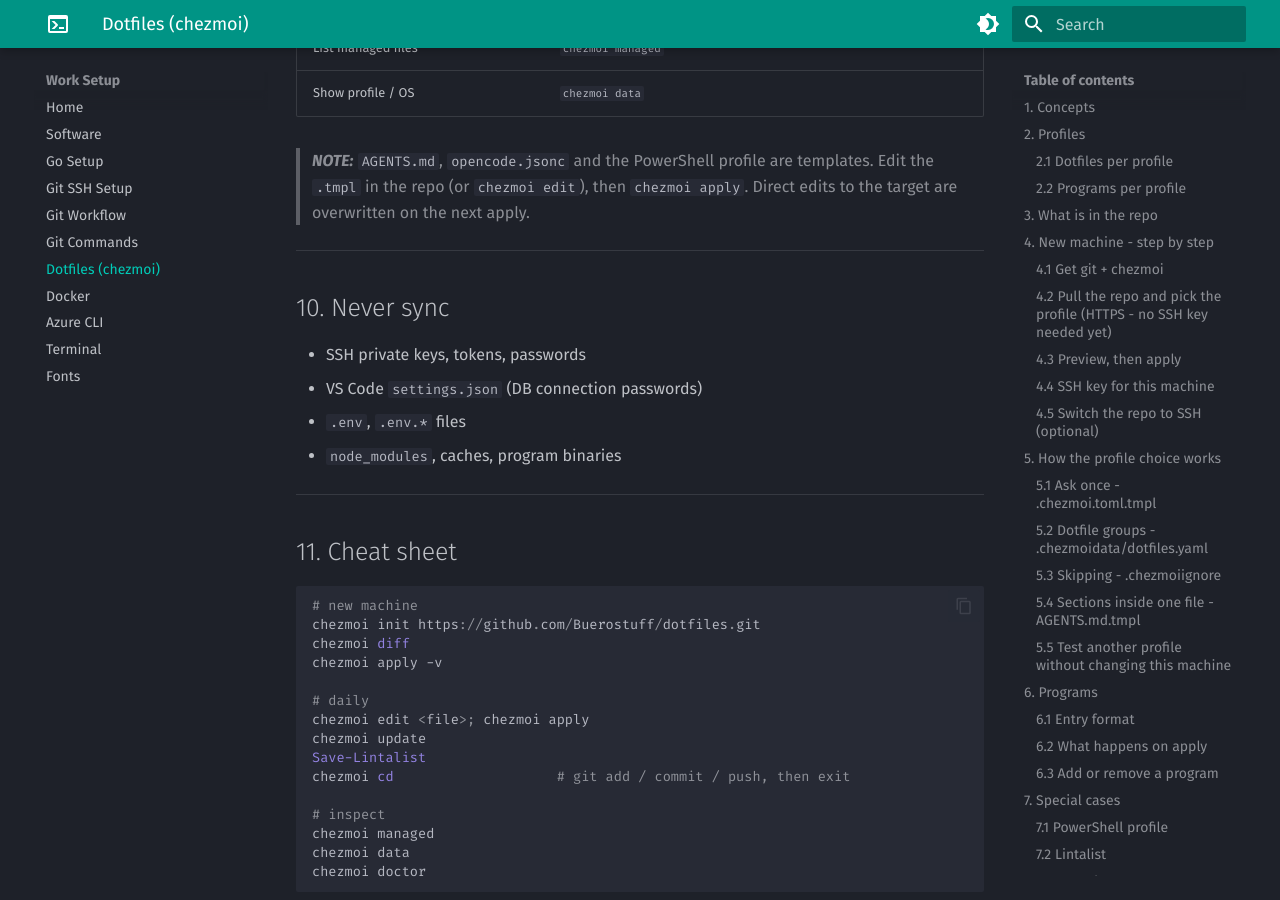
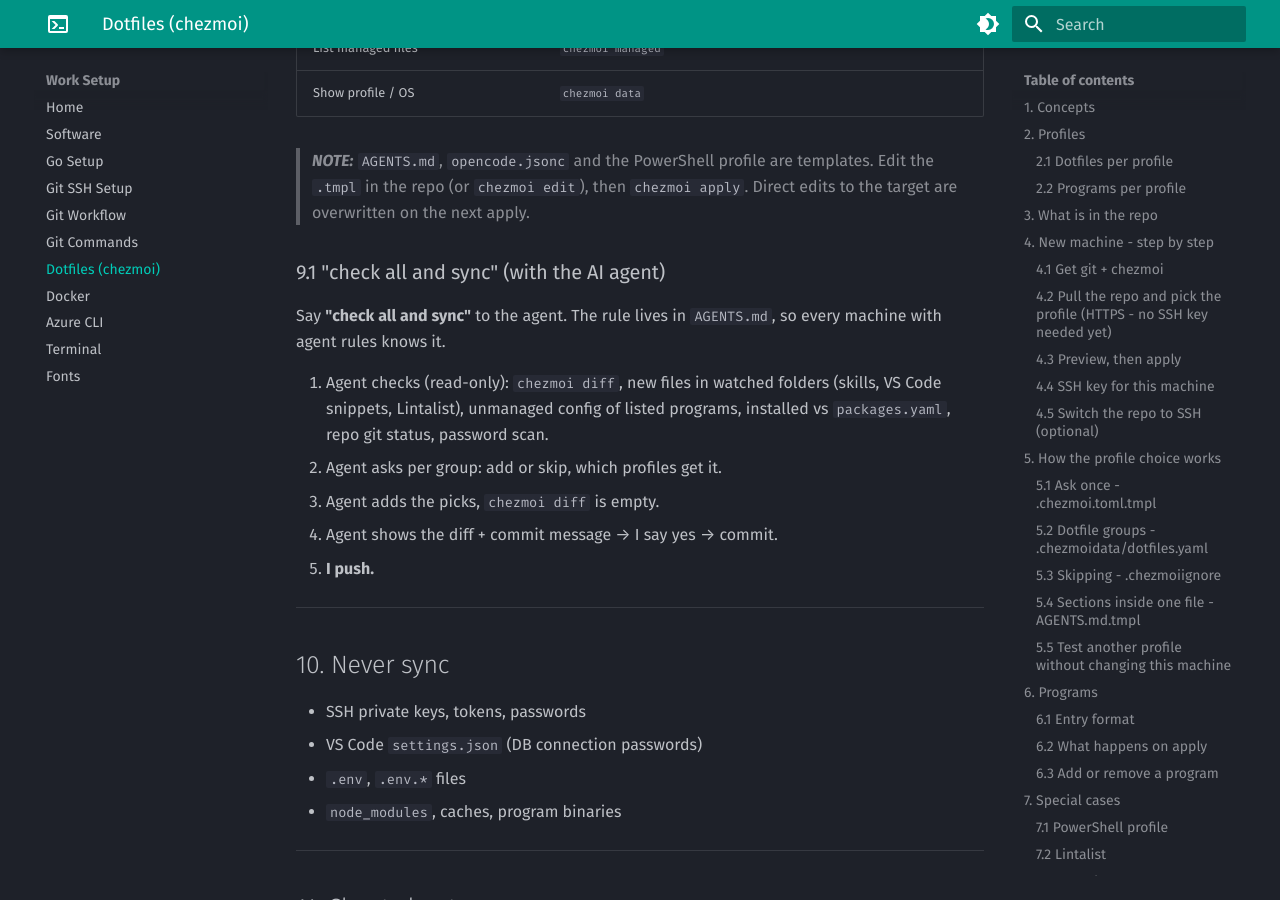
Before and after one commit to Buerostuff/work-setup, an MkDocs documentation site: the page built from docs/chezmoi.md, in a window 1280 px wide and 900 px high, scrolled down 9682 px. Built offline with MkDocs 1.6.1 and Material for MkDocs 9.7.7, drawn with Linux system fonts in a browser that asks for light colours.

Commit message:
Add check all and sync workflow to chezmoi guide

```diff
--- a/docs/chezmoi.md
+++ b/docs/chezmoi.md
@@ -386,6 +386,19 @@ Clone on VDI: `git clone github_vdi:<owner>/<repo>.git`.
 > templates. Edit the `.tmpl` in the repo (or `chezmoi edit`), then
 > `chezmoi apply`. Direct edits to the target are overwritten on the next apply.
 
+### 9.1 "check all and sync" (with the AI agent)
+
+Say **"check all and sync"** to the agent. The rule lives in `AGENTS.md`, so
+every machine with agent rules knows it.
+
+1. Agent checks (read-only): `chezmoi diff`, new files in watched folders
+   (skills, VS Code snippets, Lintalist), unmanaged config of listed programs,
+   installed vs `packages.yaml`, repo git status, password scan.
+2. Agent asks per group: add or skip, which profiles get it.
+3. Agent adds the picks, `chezmoi diff` is empty.
+4. Agent shows the diff + commit message → I say yes → commit.
+5. **I push.**
+
 ---
 
 ## 10. Never sync
```
